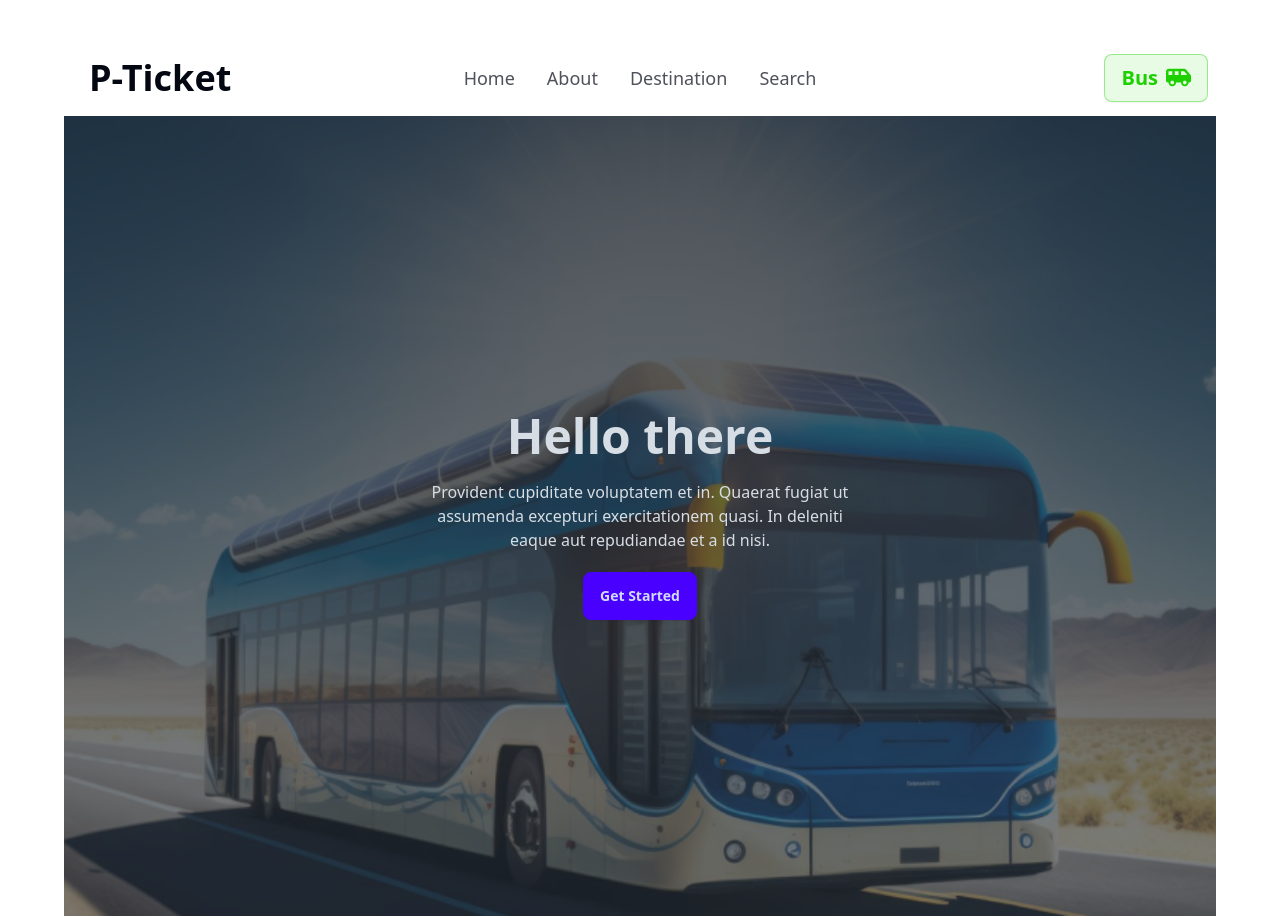
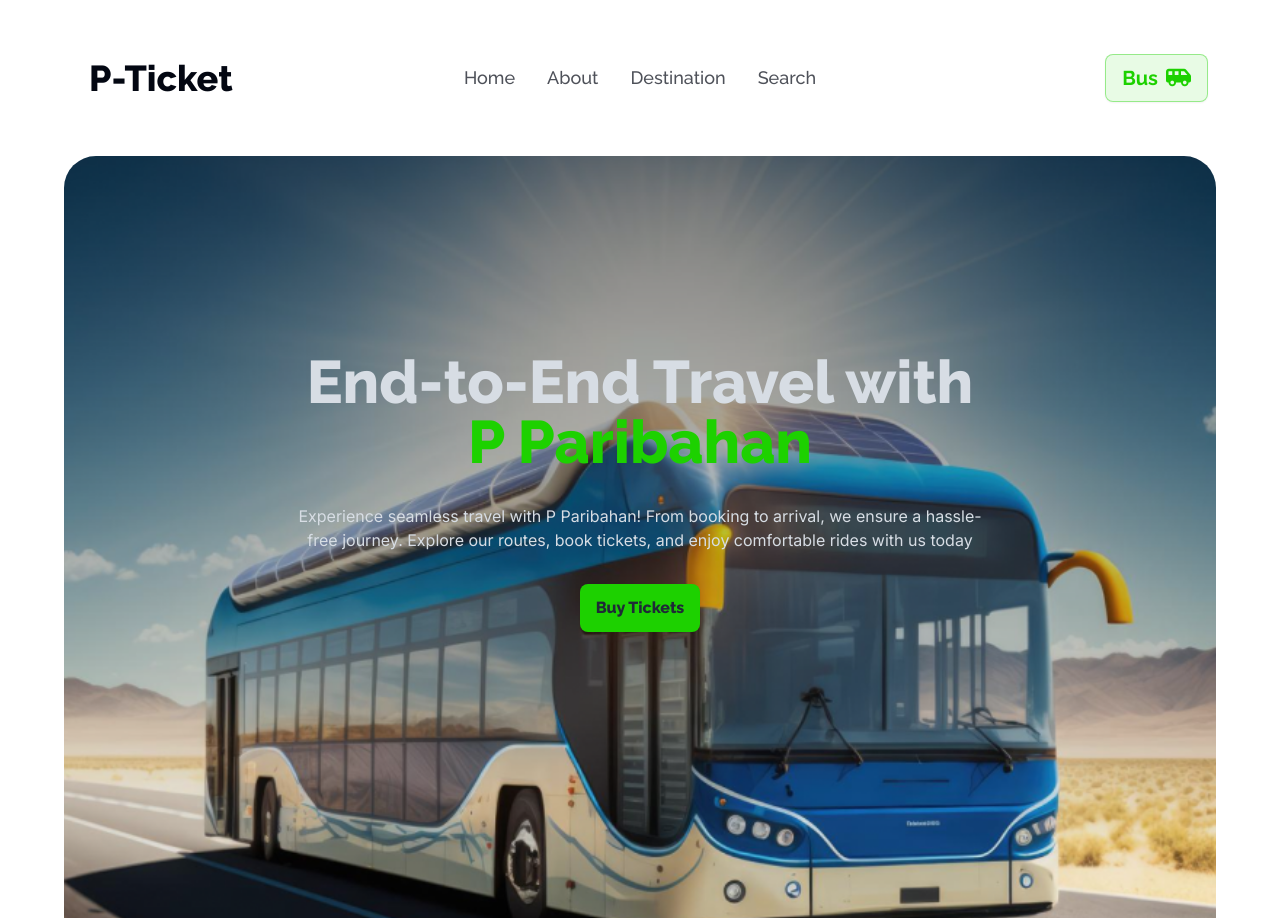
Before and after one commit to somir62/p-ticket, a plain HTML site: page index.html in a window 1280 px wide. Shown: the top 918 px of the page. Drawn offline with nearby package versions, Linux system fonts and the light colour scheme; a web font is replaced by a local one.

Commit message:
added banner section

```diff
--- a/index.html
+++ b/index.html
@@ -15,7 +15,7 @@
 <body>
     <header class="lg:w-[90%] mx-auto mt-5 lg:mt-10">
         <!-- navigation -->
-        <div class="navbar bg-base-100">
+        <div class="navbar bg-base-100 raleway-font">
             <div class="navbar-start">
               <div class="dropdown">
                 <div tabindex="0" role="button" class="btn btn-ghost lg:hidden">
@@ -43,14 +43,15 @@
             </div>
           </div>
           <!-- banner -->
-          <section>
-            <div class="hero min-h-screen" style="background-image: url(./images/banner.png);">
-                <div class="hero-overlay bg-opacity-60"></div>
-                <div class="hero-content text-center text-neutral-content">
-                  <div class="max-w-md">
-                    <h1 class="mb-5 text-5xl font-bold">Hello there</h1>
-                    <p class="mb-5">Provident cupiditate voluptatem et in. Quaerat fugiat ut assumenda excepturi exercitationem quasi. In deleniti eaque aut repudiandae et a id nisi.</p>
-                    <button class="btn btn-primary">Get Started</button>
+          <section class="my-10">
+            <div class="hero h-[800px] rounded-[32px]" style="background-image: url(./images/banner.png);">
+                <div class="hero-content text-center text-neutral-content -mt-32">
+                  <div class="max-w-[90%] lg:max-w-[700px] space-y-8">
+                    <h1 class="text-3xl lg:text-6xl font-extrabold text[#FFFFFF] raleway-font line-height-86">End-to-End Travel with  <br>
+                        <span class="text-[#1DD100]">P Paribahan</span>
+                    </h1>
+                    <p class="mb-5 inter-font">Experience seamless travel with P Paribahan! From booking to arrival, we ensure a hassle-free journey. Explore our routes, book tickets, and enjoy comfortable rides with us today</p>
+                    <button class="btn bg-[#1DD100] border-none raleway-font text-base font-extrabold">Buy Tickets</button>
                   </div>
                 </div>
               </div>
```
